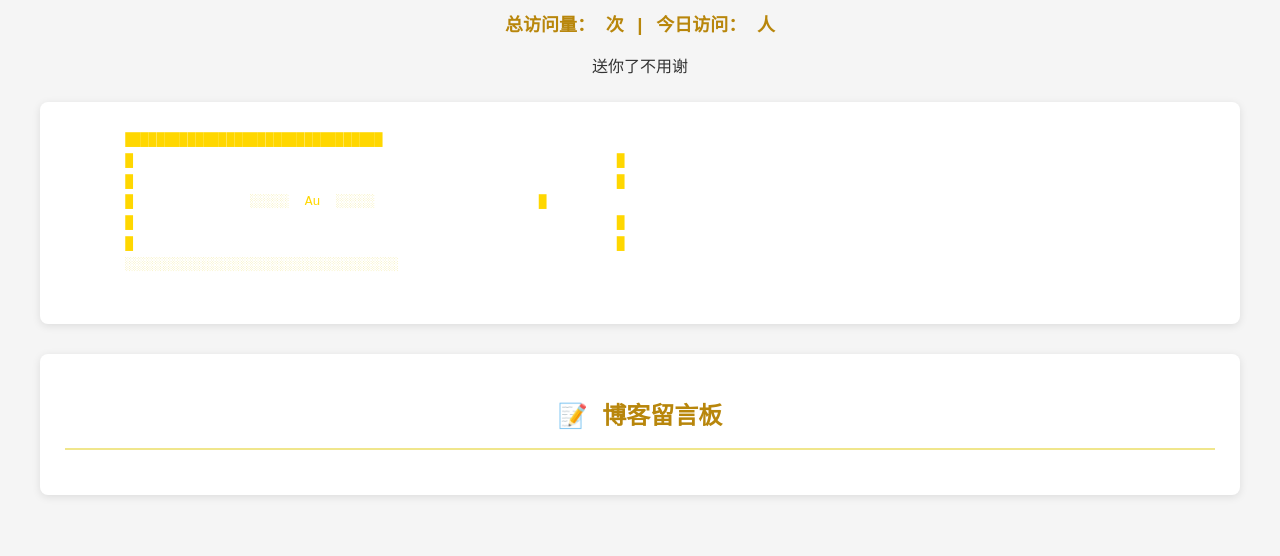
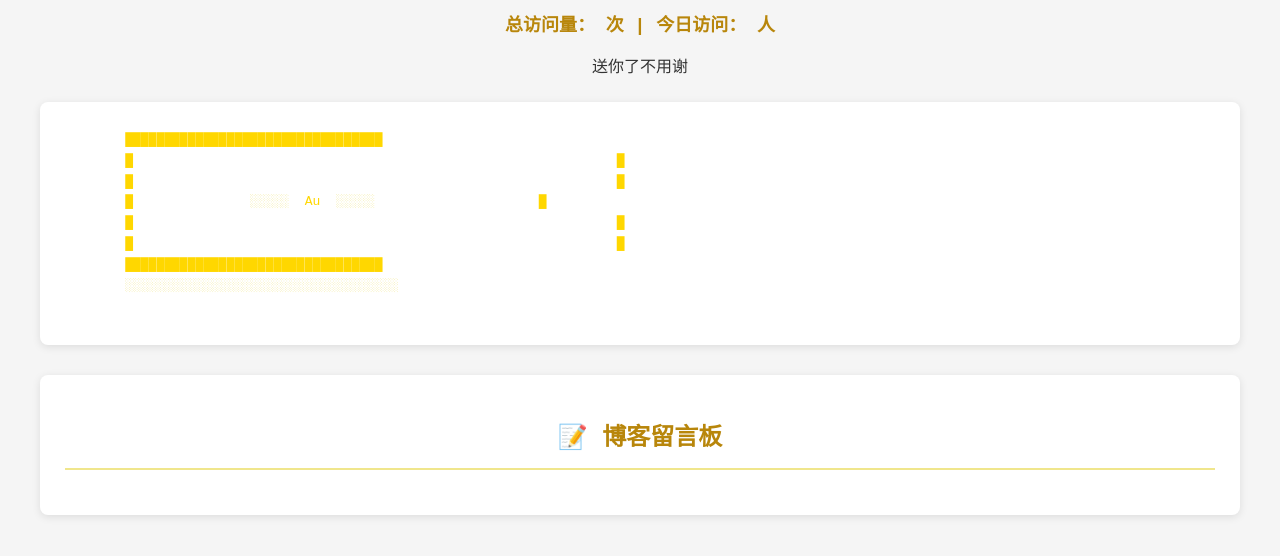
Before and after one commit to yuewenbo0701/yuewenbo0701.github.io, a plain HTML site: page index.html in a window 1280 px wide. Shown: the part 108-664 px from the top of the page. Drawn offline with Linux system fonts and the light colour scheme; some packages are replaced by stand-ins of ours; a script that the page names is missing.

Commit message:
Update index.html

```diff
--- a/index.html
+++ b/index.html
@@ -86,6 +86,7 @@
          <span class="shine">█</span>               <span class="glow">░░░░░</span>  <span class="shine">Au</span>  <span class="glow">░░░░░</span>                     <span class="shine">█</span>
          <span class="shine">█</span>                                                              <span class="shine">█</span>
          <span class="shine">█</span>                                                              <span class="shine">█</span>
+         <span class="shine">█████████████████████████████████</span>
          <span class="glow">░░░░░░░░░░░░░░░░░░░░░░░░░░░░░░░░░░░</span>
         </pre>
     </div>
```
